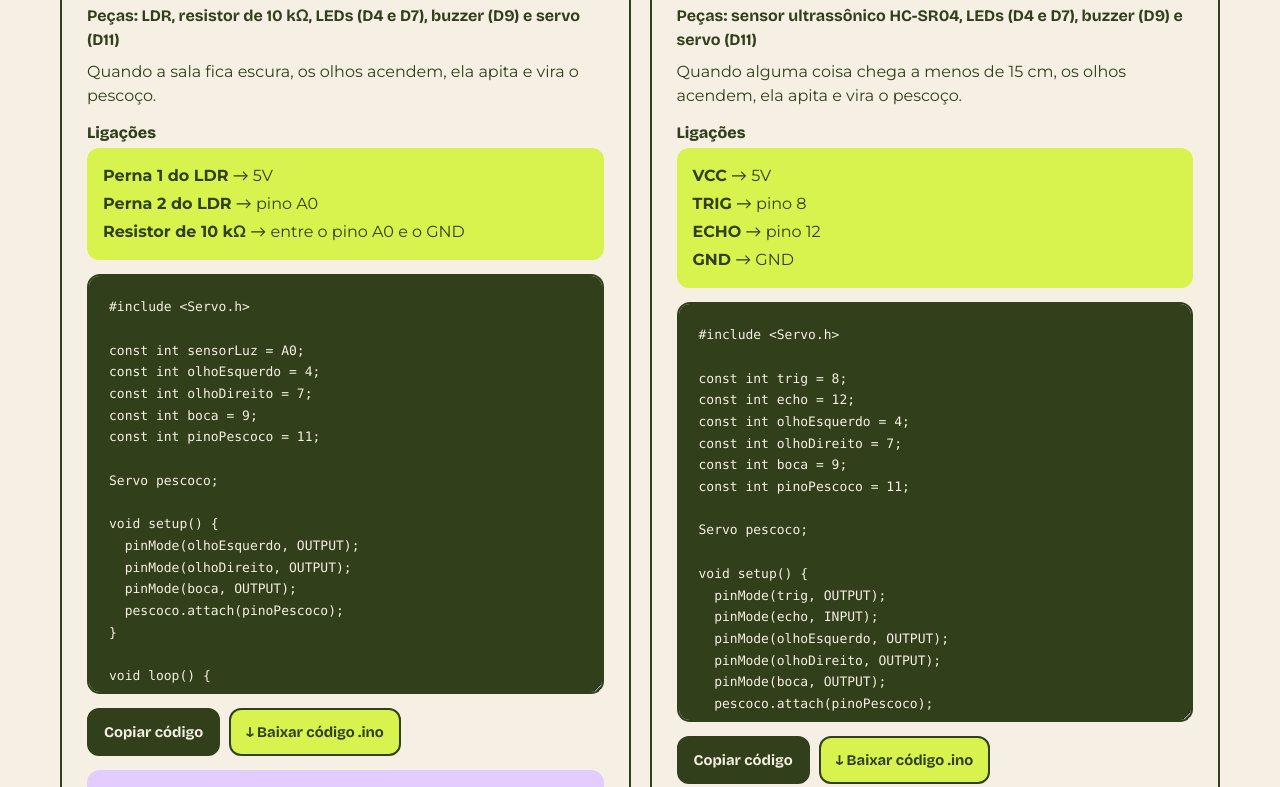
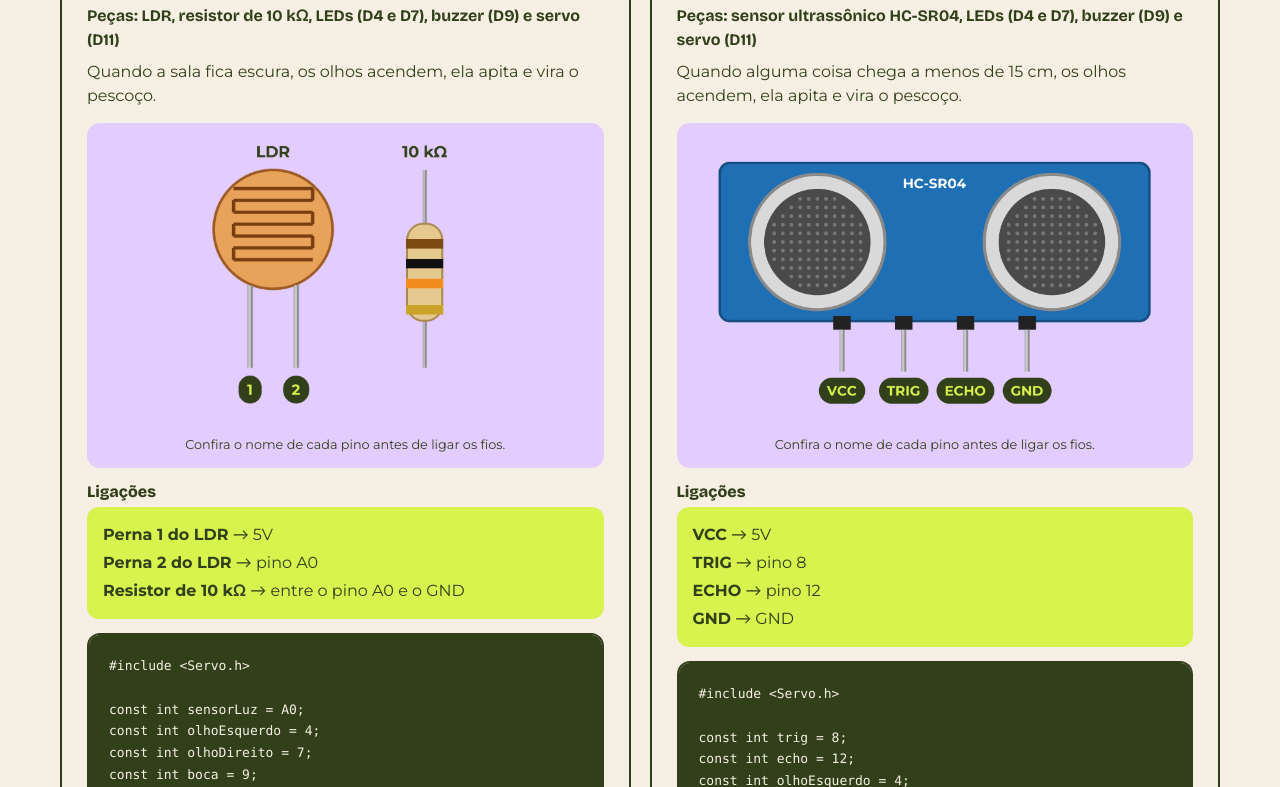
Before and after one commit to AdriEve/Conectadas-Ardunina, a plain HTML site: page componentes.html in a window 1280 px wide. Shown: the part 533-1320 px from the top of the page. Drawn offline with nearby package versions, Linux system fonts and the light colour scheme.

Commit message:
Adiciona desenhos dos componentes com o nome dos pinos
Co-Authored-By: Claude Opus 5.5 <noreply@anthropic.com>

```diff
--- a/componentes.html
+++ b/componentes.html
@@ -46,6 +46,10 @@
           <h2>A Ardunina enxerga o escuro</h2>
           <p class="pecas">Peças: LDR, resistor de 10 kΩ, LEDs (D4 e D7), buzzer (D9) e servo (D11)</p>
           <p class="muted">Quando a sala fica escura, os olhos acendem, ela apita e vira o pescoço.</p>
+          <figure class="foto-componente">
+            <img src="img/componentes/ldr.png" alt="Desenho do LDR, com as pernas 1 e 2, e do resistor de 10 kΩ" width="560" height="440" loading="lazy" />
+            <figcaption>Confira o nome de cada pino antes de ligar os fios.</figcaption>
+          </figure>
           <h3 class="ligacoes-titulo">Ligações</h3>
           <ul class="ligacoes">
             <li><strong>Perna 1 do LDR</strong> → 5V</li>
@@ -99,6 +103,10 @@ void loop() {
           <h2>A Ardunina sente quem chega perto</h2>
           <p class="pecas">Peças: sensor ultrassônico HC-SR04, LEDs (D4 e D7), buzzer (D9) e servo (D11)</p>
           <p class="muted">Quando alguma coisa chega a menos de 15 cm, os olhos acendem, ela apita e vira o pescoço.</p>
+          <figure class="foto-componente">
+            <img src="img/componentes/ultrassonico.png" alt="Desenho do sensor ultrassônico com os pinos VCC, TRIG, ECHO e GND" width="760" height="470" loading="lazy" />
+            <figcaption>Confira o nome de cada pino antes de ligar os fios.</figcaption>
+          </figure>
           <h3 class="ligacoes-titulo">Ligações</h3>
           <ul class="ligacoes">
             <li><strong>VCC</strong> → 5V</li>
@@ -160,6 +168,10 @@ void loop() {
           <h2>Você controla o pescoço da Ardunina</h2>
           <p class="pecas">Peças: joystick, servo (D11), LEDs (D4 e D7) e buzzer (D9)</p>
           <p class="muted">Mexa o joystick para os lados e o pescoço vira junto. Nas pontas, o olho daquele lado acende e ela apita.</p>
+          <figure class="foto-componente">
+            <img src="img/componentes/joystick.png" alt="Desenho do joystick com os pinos GND, +5V, VRx, VRy e SW" width="560" height="560" loading="lazy" />
+            <figcaption>Confira o nome de cada pino antes de ligar os fios.</figcaption>
+          </figure>
           <h3 class="ligacoes-titulo">Ligações</h3>
           <ul class="ligacoes">
             <li><strong>GND</strong> → GND</li>
@@ -218,6 +230,10 @@ void loop() {
           <h2>Os olhos da Ardunina mudam de cor</h2>
           <p class="pecas">Peças: LED RGB (cátodo comum), 3 resistores de 220 Ω, buzzer (D9) e servo (D11)</p>
           <p class="muted">O LED passa por vermelho, verde e azul. A cada cor, ela canta uma nota e vira o pescoço.</p>
+          <figure class="foto-componente">
+            <img src="img/componentes/led-rgb.png" alt="Desenho do LED RGB com as pernas R, GND (a mais comprida), G e B" width="460" height="600" loading="lazy" />
+            <figcaption>Confira o nome de cada pino antes de ligar os fios.</figcaption>
+          </figure>
           <h3 class="ligacoes-titulo">Ligações</h3>
           <ul class="ligacoes">
             <li><strong>Perna maior</strong> → GND</li>
@@ -279,6 +295,10 @@ void loop() {
           <h2>A Ardunina sente o calor</h2>
           <p class="pecas">Peças: sensor LM35, LEDs (D4 e D7), buzzer (D9) e servo (D11)</p>
           <p class="muted">Ela mostra a temperatura no Monitor Serial. Acima de 30 °C, os olhos acendem, ela apita e balança o pescoço como se estivesse se abanando.</p>
+          <figure class="foto-componente">
+            <img src="img/componentes/lm35.png" alt="Desenho do LM35 de frente, com o lado reto para você, e as pernas 5V, A3 e GND" width="440" height="600" loading="lazy" />
+            <figcaption>Confira o nome de cada pino antes de ligar os fios.</figcaption>
+          </figure>
           <h3 class="ligacoes-titulo">Ligações</h3>
           <ul class="ligacoes">
             <li><strong>LM35 com o lado reto para você</strong></li>
@@ -338,6 +358,10 @@ void loop() {
           <h2>A Ardunina percebe quem passa</h2>
           <p class="pecas">Peças: sensor de presença HC-SR501, LEDs (D4 e D7), buzzer (D9) e servo (D11)</p>
           <p class="muted">Quando alguém se mexe perto dela, os olhos acendem, ela apita e vira o pescoço.</p>
+          <figure class="foto-componente">
+            <img src="img/componentes/presenca.png" alt="Desenho do sensor de presença com os pinos VCC, OUT e GND" width="560" height="560" loading="lazy" />
+            <figcaption>Confira o nome de cada pino antes de ligar os fios.</figcaption>
+          </figure>
           <h3 class="ligacoes-titulo">Ligações</h3>
           <ul class="ligacoes">
             <li><strong>VCC</strong> → 5V</li>
--- a/css/style.css
+++ b/css/style.css
@@ -812,3 +812,22 @@ a.btn {
   border-radius: 13px;
   padding: 12px 16px;
 }
+.foto-componente {
+  margin: 14px 0;
+  background: var(--lavender);
+  border-radius: 13px;
+  padding: 14px;
+  text-align: center;
+}
+.foto-componente img {
+  display: block;
+  width: auto;
+  max-width: 100%;
+  height: auto;
+  max-height: 290px;
+  margin: 0 auto;
+}
+.foto-componente figcaption {
+  font-size: 0.8rem;
+  margin-top: 8px;
+}
```
Also changed, not shown: img/componentes/joystick.png (added), img/componentes/ldr.png (added), img/componentes/led-rgb.png (added), img/componentes/lm35.png (added), img/componentes/presenca.png (added), img/componentes/ultrassonico.png (added).
